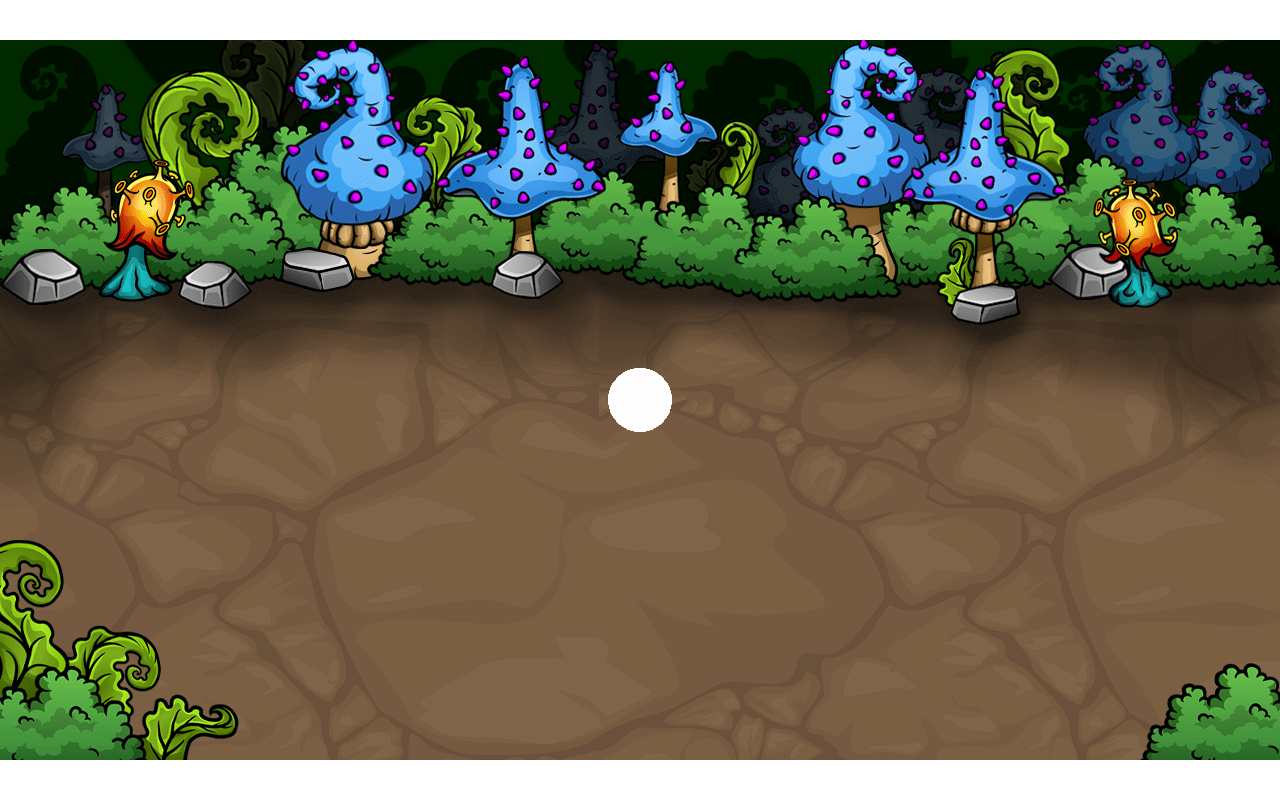
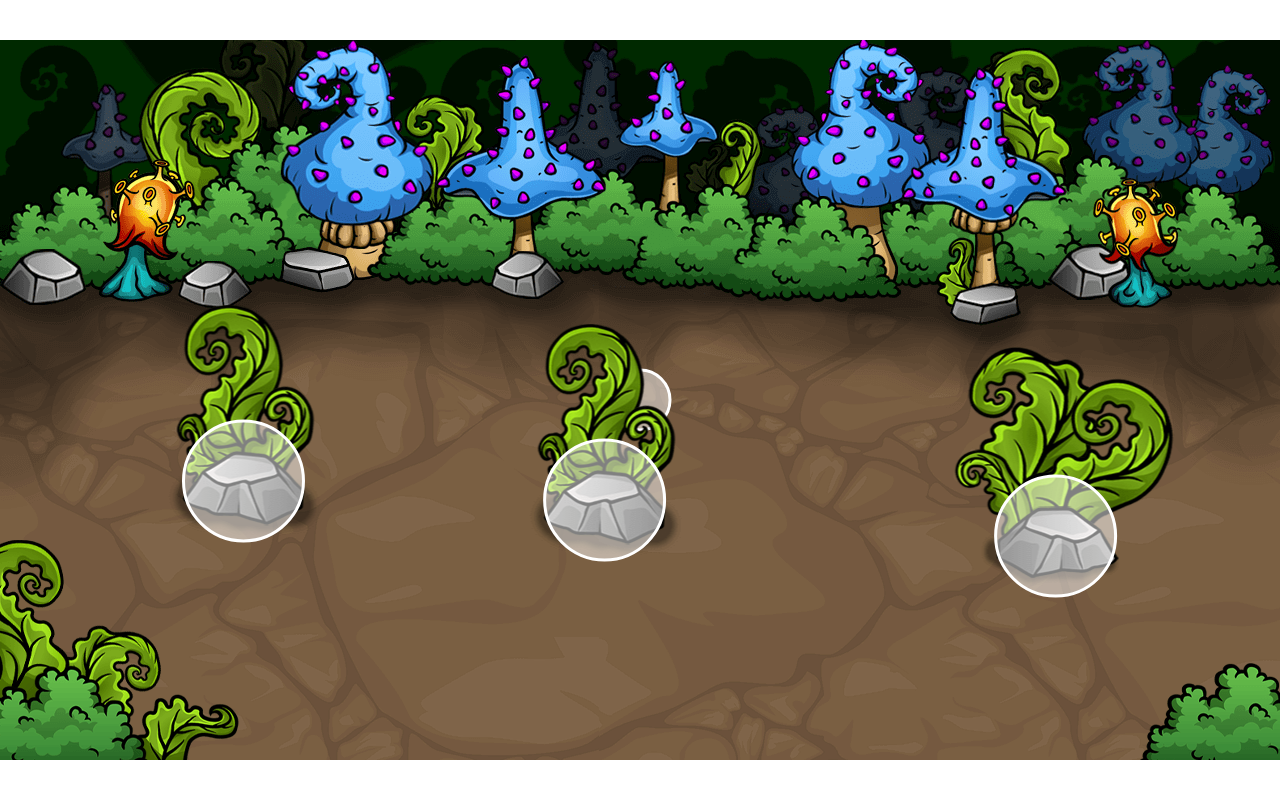
Before and after one commit to sandymohamed/2dWebGame, a plain HTML site: page index.html in a window 1280 px wide. Drawn offline with Linux system fonts and the light colour scheme; files whose address does not match are found by name.

Commit message:
add Obstacles

```diff
--- a/index.html
+++ b/index.html
@@ -9,6 +9,7 @@
 <body>
     <canvas id="canvas1"></canvas>
     <img id="overlay" src="./assets/images/overlay.png" alt="overlay">
+    <img id="obstacles" src="./assets/images/obstacles.png" alt="obstacles">
 
 
     <script src="script.js"></script>
--- a/script.js
+++ b/script.js
@@ -15,6 +15,11 @@ window.addEventListener('load', function () {
             this.collisionX = this.game.width * 0.5;
             this.collisionY = this.game.height * 0.5;
             this.collisionRadius = 30;
+            this.speedX = 0;
+            this.speedY = 0;
+            this.dx = 0;
+            this.dy = 0;
+            this.speedModifier = 50;
 
         }
 
@@ -27,17 +32,84 @@ window.addEventListener('load', function () {
             context.fill();
             context.restore();
             context.stroke();
+            context.beginPath();
+            context.moveTo(this.collisionX, this.collisionY);
+            context.lineTo(this.game.mouse.x, this.game.mouse.y);
+            context.stroke();
+
+
         }
 
 
         update() {
-            this.collisionX = this.game.mouse.x;
-            this.collisionY = this.game.mouse.y;
+            this.dx = this.game.mouse.x - this.collisionX;
+            this.dy = this.game.mouse.y - this.collisionY;
+            const distance = Math.hypot(this.dy, this.dx);
+
+
+            if (distance > this.speedModifier) {
+                this.speedX = this.dx / distance || 0;
+                this.speedY = this.dy / distance || 0;
+            } else {
+                this.speedX = 0;
+                this.speedY = 0;
+
+            }
+            this.collisionX += this.speedX * this.speedModifier;
+            this.collisionY += this.speedY * this.speedModifier;
+
+            this.game.obstacles.forEach(obstacle => {
+                let [collision, distance, sumOfRadi, dx, dy] = this.game.checkCollision(this, obstacle);
+                // let collision1 = game.checkCollision(this, obstacle)[0];
+                // let distance1 = game.checkCollision(this, obstacle)[1];
+
+                if (collision) {
+                    const unit_x = dx / distance;
+                    const unit_y = dy / distance;
+                    this.collisionX = obstacle.collisionX + (sumOfRadi + 1) * unit_x;
+                    this.collisionY = obstacle.collisionY + (sumOfRadi + 1) * unit_y;
+                }
+
+            })
 
 
         }
     }
 
+    class Obstacle {
+        constructor(game) {
+            this.game = game;
+            this.collisionX = Math.random() * this.game.width;
+            this.collisionY = Math.random() * this.game.height;
+            this.collisionRadius = 60;
+            this.image = document.getElementById('obstacles');
+            this.spriteWidth = 250;
+            this.spriteHeight = 250;
+            this.width = this.spriteWidth;
+            this.height = this.spriteHeight;
+            this.spriteX = this.collisionX - this.width * 0.5;
+            this.spriteY = this.collisionY - this.height * 0.5 - 70;
+            this.frameX = Math.floor(Math.random() * 4);
+            this.frameY = Math.floor(Math.random() * 3);
+
+        }
+
+        draw(context) {
+            // -, -,select specefic image, -,-,
+            context.drawImage(this.image, this.frameX * this.spriteWidth, this.frameY * this.spriteHeight,
+                this.spriteWidth, this.spriteHeight,
+                this.spriteX, this.spriteY, this.width, this.height);
+            context.beginPath();
+            // x,y, radius, start angel of radiants , end angel of radiants
+            context.arc(this.collisionX, this.collisionY, this.collisionRadius, 0, Math.PI * 2);
+            context.save();
+            context.globalAlpha = 0.5;
+            context.fill();
+            context.restore();
+            context.stroke();
+
+        }
+    }
 
     class Game {
 
@@ -45,7 +117,10 @@ window.addEventListener('load', function () {
             this.canvas = canvas;
             this.width = this.canvas.width;
             this.height = this.canvas.height;
+            this.topMargn = 260;
             this.player = new Player(this);
+            this.numberOfObstacles = 10;
+            this.obstacles = [];
             this.mouse = {
                 x: this.width * 0.5,
                 y: this.height * 0.5,
@@ -68,8 +143,11 @@ window.addEventListener('load', function () {
             });
 
             canvas.addEventListener('mousemove', (e) => {
-                this.mouse.x = e.offsetX;
-                this.mouse.y = e.offsetY;
+
+                if (this.mouse.pressed) {
+                    this.mouse.x = e.offsetX;
+                    this.mouse.y = e.offsetY;
+                }
 
             });
 
@@ -77,14 +155,64 @@ window.addEventListener('load', function () {
         render(context) {
             this.player.draw(context);
             this.player.update();
+            this.obstacles.forEach(obstacle =>
+                obstacle.draw(context)
+            )
+        }
+
+        checkCollision(a, b) {
+            const dx = a.collisionX - b.collisionX;
+            const dy = a.collisionY - b.collisionY;
+            const distance = Math.hypot(dy, dx);
+            const sumOfRadi = a.collisionRadius + b.collisionRadius;
+            return [(distance < sumOfRadi), distance, sumOfRadi, dx, dy];
+
+
+        }
+
+        init() {
+
+            let attempts = 0;
+            while (this.obstacles.length < this.numberOfObstacles
+                && attempts < 500) {
+                let testObstacle = new Obstacle(this);
+                let overlap = false;
+                this.obstacles.forEach(obstacle => {
+                    const dx = testObstacle.collisionX - obstacle.collisionX;
+                    const dy = testObstacle.collisionY - obstacle.collisionY;
+                    const distance = Math.hypot(dy, dx);
+                    const distanceBuffer = 150;
+                    const sumOfRadi = testObstacle.collisionRadius + obstacle.collisionRadius + distanceBuffer;
+                    if (distance < sumOfRadi) {
+                        overlap = true;
+                    }
+
+                });
+                const margin = testObstacle.collisionRadius * 2;
+                if (!overlap &&
+                    testObstacle.spriteX > 0 &&
+                    testObstacle.spriteX < this.width - testObstacle.width &&
+                    testObstacle.collisionY > this.topMargn + margin &&
+                    testObstacle.collisionY < this.height - margin
+
+                ) {
+                    this.obstacles.push(testObstacle);
+                }
+                attempts++;
+
+            }
+
         }
     }
 
 
     const game = new Game(canvas);
+    game.init();
+    console.log(game);
 
 
     function animate() {
+        ctx.clearRect(0, 0, canvas.width, canvas.height)
         game.render(ctx);
 
         window.requestAnimationFrame(animate);
--- a/style.css
+++ b/style.css
@@ -20,3 +20,7 @@
     pointer-events: none;
 
 }
+
+#obstacles {
+    display: none;
+}
```
